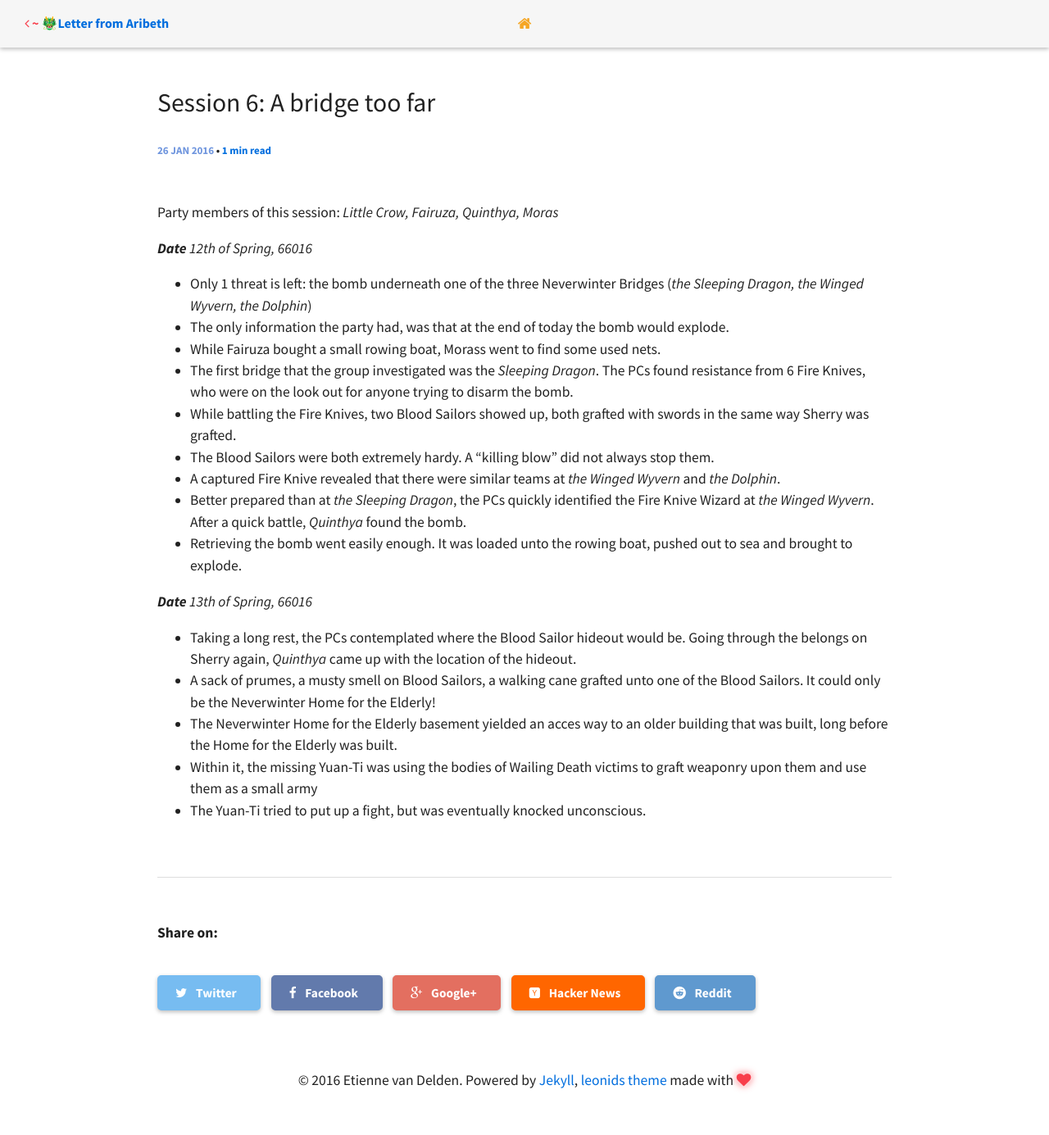
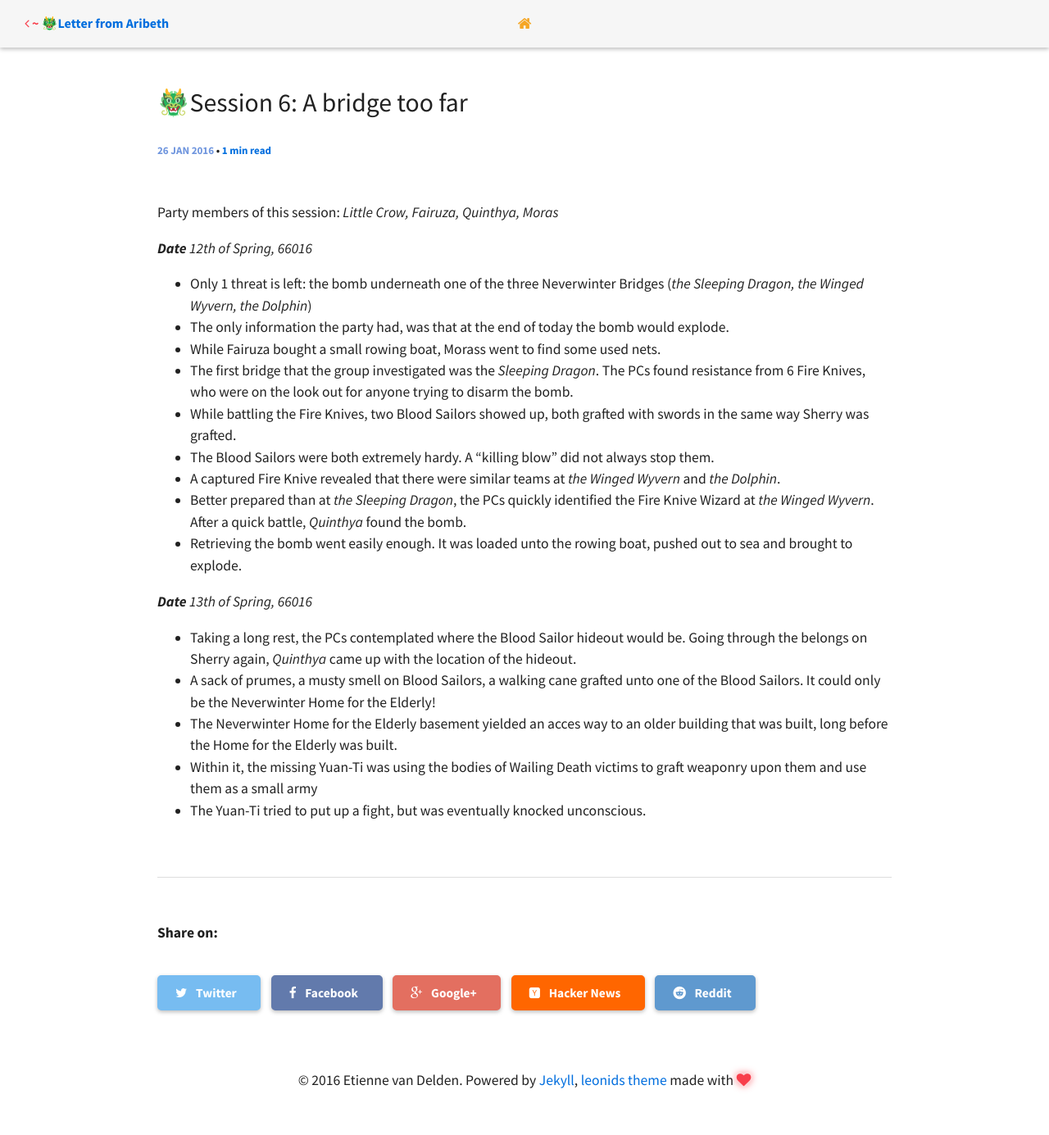
Before and after one commit to eirvandelden/eirvandelden.github.io, a Jekyll site: the page built from _posts/dnd/2016-01-26-session-6.markdown, in a window 1280 px wide. Shown: the whole page at 82% size. Built offline with Jekyll 4.4.1, drawn with Linux system fonts in a browser that asks for light colours; comment, search, counter and statistics services are not loaded.

Commit message:
Revert "Remove little dragon icon"
This reverts commit 0bc1068dbbd8338db7219a906e44a96eb1eab371.

```diff
--- a/_posts/dnd/2016-01-26-session-6.markdown
+++ b/_posts/dnd/2016-01-26-session-6.markdown
@@ -1,6 +1,6 @@
 ---
 layout: post
-title: "Session 6: A bridge too far"
+title: "🐲Session 6: A bridge too far"
 categories: dungeons-and-dragons
 tags: [5e, Campaign-NeverWinter Nights, Adventure log]
 comments: true
```
